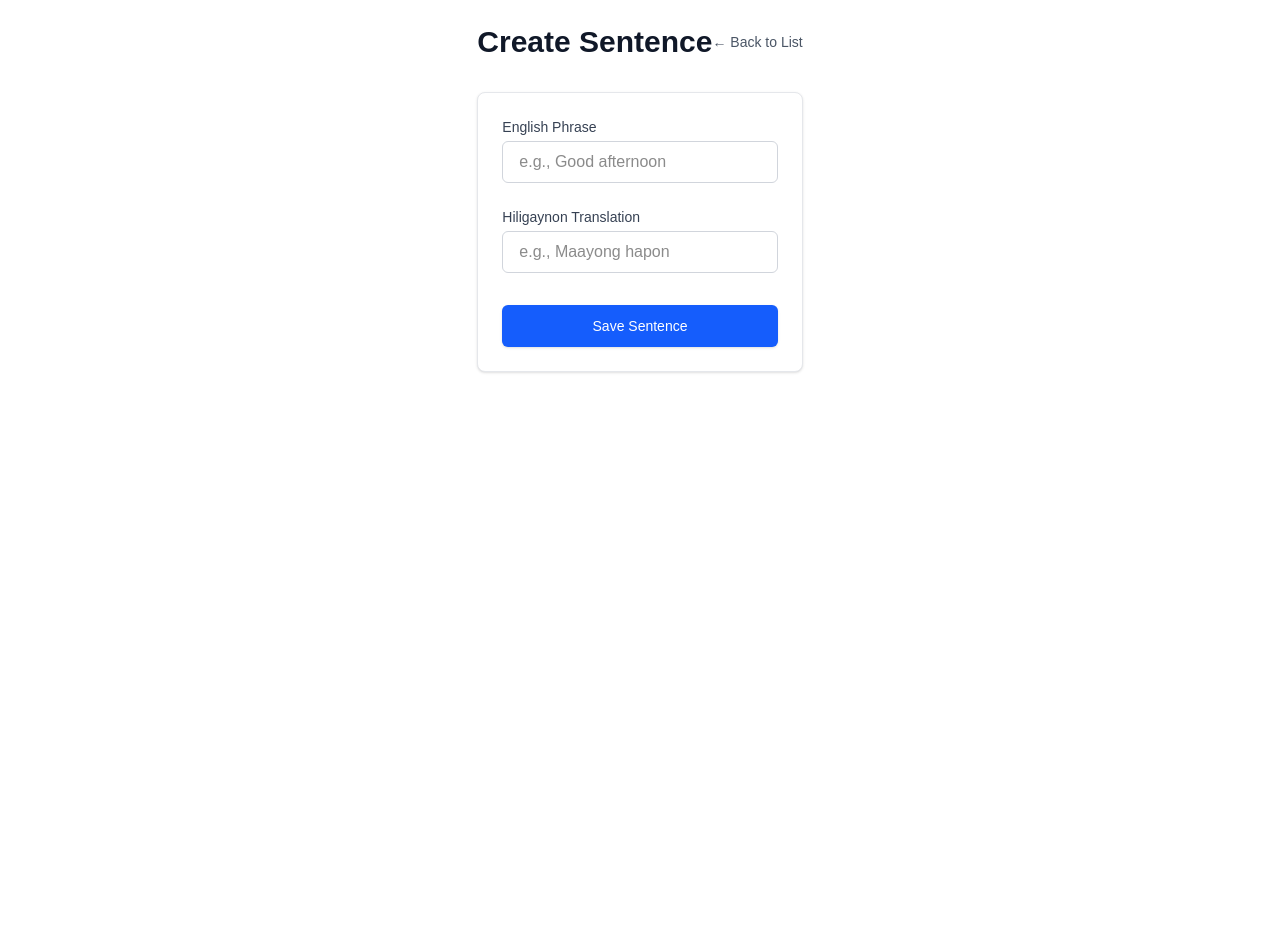
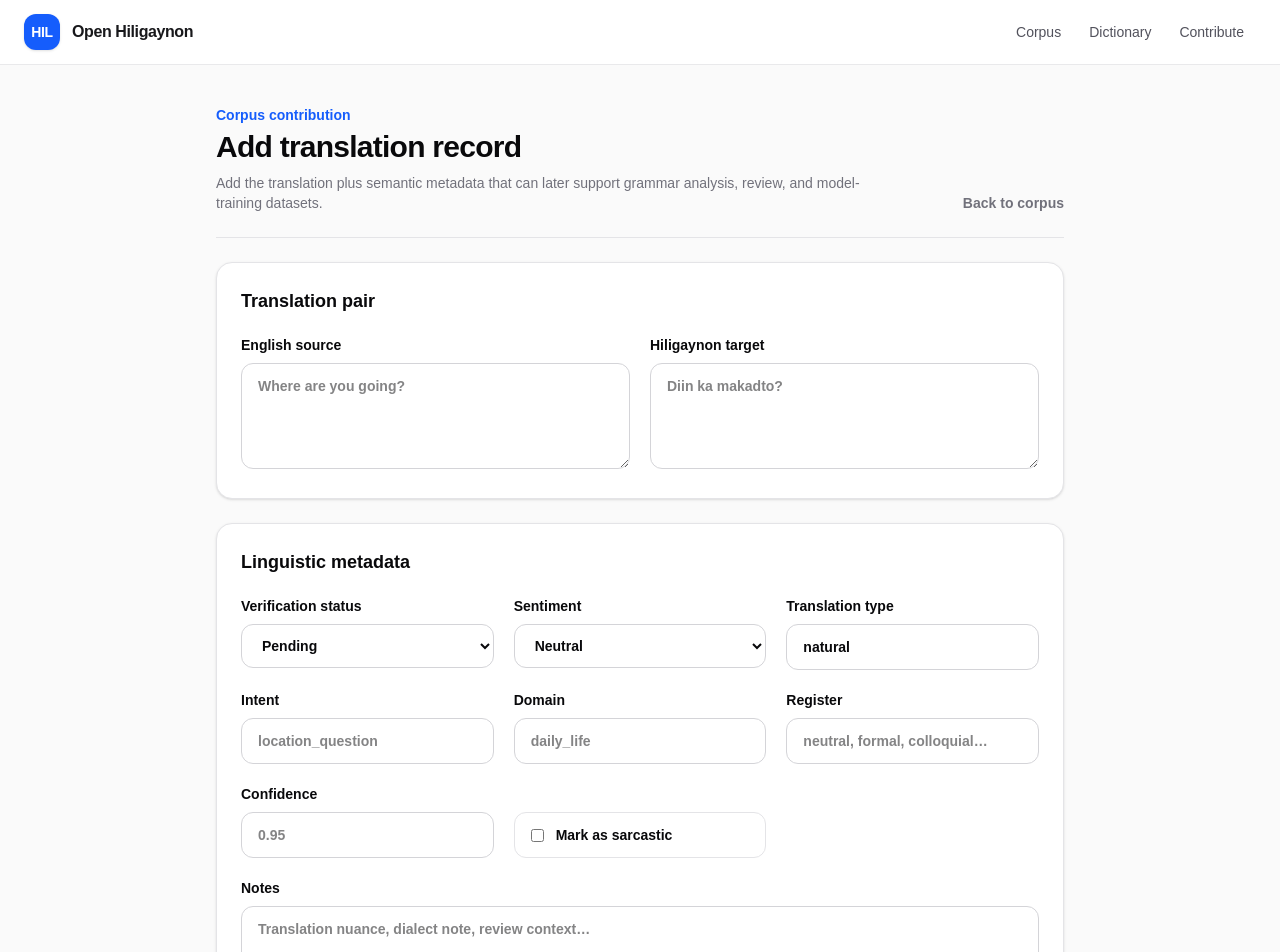
Before and after one commit to jdevc20/HiligaynonEngine, a Next.js app in the folder open-hiligaynon/: page /sentences/create in a window 1280 px wide. Shown: the top 952 px of the page. Before the commit the page ends 800 px from the top, so only its background shows below. Built offline with nearby package versions, Linux system fonts and the light colour scheme; no server answers.

Commit message:
refactor: capture translation and linguistic metadata

```diff
--- a/open-hiligaynon/app/sentences/create/page.tsx
+++ b/open-hiligaynon/app/sentences/create/page.tsx
@@ -1,120 +1,267 @@
 "use client";
 
-import { useState } from "react";
+import { FormEvent, useState } from "react";
 import { useRouter } from "next/navigation";
 import Link from "next/link";
+import { AppNav } from "@/components/AppNav";
 import { SentenceService } from "@/services/sentenceService";
+import type { TranslationStatus } from "@/types/sentence";
 
 export default function CreateSentencePage() {
   const router = useRouter();
 
-  // Form State
   const [english, setEnglish] = useState("");
   const [hiligaynon, setHiligaynon] = useState("");
+  const [status, setStatus] = useState<TranslationStatus>("pending");
+  const [sentiment, setSentiment] = useState(1);
+  const [intent, setIntent] = useState("");
+  const [domain, setDomain] = useState("");
+  const [register, setRegister] = useState("");
+  const [translationType, setTranslationType] = useState("natural");
+  const [confidence, setConfidence] = useState("");
+  const [notes, setNotes] = useState("");
+  const [isSarcastic, setIsSarcastic] = useState(false);
 
-  // UI State
-  const [isSubmitting, setIsSubmitting] = useState(false);
+  const [submitting, setSubmitting] = useState(false);
   const [error, setError] = useState<string | null>(null);
 
-  const handleSubmit = async (e: React.FormEvent) => {
-    e.preventDefault();
+  const submit = async (event: FormEvent) => {
+    event.preventDefault();
 
-    // Basic validation
     if (!english.trim() || !hiligaynon.trim()) {
-      setError("Both English and Hiligaynon fields are required.");
+      setError("English and Hiligaynon text are required.");
+      return;
+    }
+
+    const parsedConfidence =
+      confidence.trim() === "" ? null : Number.parseFloat(confidence);
+
+    if (
+      parsedConfidence !== null &&
+      (Number.isNaN(parsedConfidence) ||
+        parsedConfidence < 0 ||
+        parsedConfidence > 1)
+    ) {
+      setError("Confidence must be between 0 and 1.");
       return;
     }
 
     try {
-      setIsSubmitting(true);
+      setSubmitting(true);
       setError(null);
 
-      // Call your service to POST the data
-      await SentenceService.create({
+      const response = await SentenceService.create({
         english: english.trim(),
-        hiligaynon: hiligaynon.trim()
+        hiligaynon: hiligaynon.trim(),
+        status,
+        sentiment,
+        intent: intent.trim() || null,
+        domain: domain.trim() || null,
+        register: register.trim() || null,
+        translationType: translationType.trim() || "natural",
+        confidence: parsedConfidence,
+        notes: notes.trim() || null,
+        isSarcastic,
       });
 
-      // Redirect back to the sentences list page after success
-      router.push("/sentences");
-      router.refresh(); // Forces Next.js to re-fetch the list data
-
+      const id = response?.data?.id;
+      router.push(id ? "/sentences/" + id : "/sentences");
+      router.refresh();
     } catch (err) {
-      console.error("Failed to create sentence:", err);
-      setError("Failed to save the sentence. Please try again.");
+      console.error("Create translation failed:", err);
+      setError("Could not save the translation. Please try again.");
     } finally {
-      setIsSubmitting(false);
+      setSubmitting(false);
     }
   };
 
+  const inputClass =
+    "mt-2 w-full rounded-xl border border-zinc-300 bg-white px-4 py-3 text-sm outline-none transition focus:border-blue-500 focus:ring-2 focus:ring-blue-500/20 dark:border-zinc-700 dark:bg-zinc-950";
+
   return (
-    <div className="p-6 max-w-2xl mx-auto">
-      <header className="flex justify-between items-center mb-8">
-        <h1 className="text-3xl font-bold text-gray-900">Create Sentence</h1>
+    <div className="min-h-screen bg-zinc-50 text-zinc-950 dark:bg-zinc-950 dark:text-zinc-100">
+      <AppNav />
+
+      <main className="mx-auto w-full max-w-4xl px-4 py-10 sm:px-6">
+        <div className="flex flex-col gap-3 border-b border-zinc-200 pb-6 dark:border-zinc-800 sm:flex-row sm:items-end sm:justify-between">
+          <div>
+            <p className="text-sm font-semibold text-blue-600 dark:text-blue-400">
+              Corpus contribution
+            </p>
+            <h1 className="mt-1 text-3xl font-black tracking-tight">
+              Add translation record
+            </h1>
+            <p className="mt-2 max-w-2xl text-sm text-zinc-500">
+              Add the translation plus semantic metadata that can later support
+              grammar analysis, review, and model-training datasets.
+            </p>
+          </div>
           <Link
             href="/sentences"
-          className="text-sm font-medium text-gray-600 hover:text-gray-900 transition"
+            className="text-sm font-semibold text-zinc-500 hover:text-zinc-900 dark:hover:text-zinc-100"
           >
-          ← Back to List
+            Back to corpus
           </Link>
-      </header>
+        </div>
 
-      <main className="bg-white border border-gray-200 rounded-lg shadow-sm p-6">
         {error && (
-          <div className="mb-6 p-4 bg-red-50 border-l-4 border-red-500 text-red-700">
-            <p>{error}</p>
+          <div className="mt-6 rounded-xl border border-red-200 bg-red-50 p-4 text-sm text-red-700 dark:border-red-900 dark:bg-red-950/40 dark:text-red-300">
+            {error}
           </div>
         )}
 
-        <form onSubmit={handleSubmit} className="space-y-6">
-          {/* English Input */}
-          <div>
-            <label
-              htmlFor="english"
-              className="block text-sm font-medium text-gray-700 mb-1"
-            >
-              English Phrase
-            </label>
-            <input
-              type="text"
-              id="english"
+        <form onSubmit={submit} className="mt-6 space-y-6">
+          <section className="rounded-2xl border border-zinc-200 bg-white p-6 shadow-sm dark:border-zinc-800 dark:bg-zinc-900">
+            <h2 className="text-lg font-bold">Translation pair</h2>
+            <div className="mt-5 grid gap-5 md:grid-cols-2">
+              <label className="text-sm font-semibold">
+                English source
+                <textarea
                   value={english}
-              onChange={(e) => setEnglish(e.target.value)}
-              placeholder="e.g., Good afternoon"
-              className="w-full px-4 py-2 border border-gray-300 rounded-md focus:ring-2 focus:ring-blue-500 focus:border-blue-500 outline-none transition"
-              disabled={isSubmitting}
+                  onChange={(event) => setEnglish(event.target.value)}
+                  rows={4}
+                  placeholder="Where are you going?"
+                  className={inputClass}
                   required
                 />
+              </label>
+              <label className="text-sm font-semibold">
+                Hiligaynon target
+                <textarea
+                  value={hiligaynon}
+                  onChange={(event) => setHiligaynon(event.target.value)}
+                  rows={4}
+                  placeholder="Diin ka makadto?"
+                  className={inputClass}
+                  required
+                />
+              </label>
+            </div>
+          </section>
+
+          <section className="rounded-2xl border border-zinc-200 bg-white p-6 shadow-sm dark:border-zinc-800 dark:bg-zinc-900">
+            <h2 className="text-lg font-bold">Linguistic metadata</h2>
+            <div className="mt-5 grid gap-5 sm:grid-cols-2 lg:grid-cols-3">
+              <label className="text-sm font-semibold">
+                Verification status
+                <select
+                  value={status}
+                  onChange={(event) =>
+                    setStatus(event.target.value as TranslationStatus)
+                  }
+                  className={inputClass}
+                >
+                  <option value="pending">Pending</option>
+                  <option value="verified">Verified</option>
+                  <option value="approved">Approved</option>
+                  <option value="rejected">Rejected</option>
+                </select>
+              </label>
+
+              <label className="text-sm font-semibold">
+                Sentiment
+                <select
+                  value={sentiment}
+                  onChange={(event) =>
+                    setSentiment(Number.parseInt(event.target.value, 10))
+                  }
+                  className={inputClass}
+                >
+                  <option value={0}>Negative</option>
+                  <option value={1}>Neutral</option>
+                  <option value={2}>Positive</option>
+                </select>
+              </label>
+
+              <label className="text-sm font-semibold">
+                Translation type
+                <input
+                  value={translationType}
+                  onChange={(event) => setTranslationType(event.target.value)}
+                  placeholder="natural"
+                  className={inputClass}
+                />
+              </label>
+
+              <label className="text-sm font-semibold">
+                Intent
+                <input
+                  value={intent}
+                  onChange={(event) => setIntent(event.target.value)}
+                  placeholder="location_question"
+                  className={inputClass}
+                />
+              </label>
+
+              <label className="text-sm font-semibold">
+                Domain
+                <input
+                  value={domain}
+                  onChange={(event) => setDomain(event.target.value)}
+                  placeholder="daily_life"
+                  className={inputClass}
+                />
+              </label>
+
+              <label className="text-sm font-semibold">
+                Register
+                <input
+                  value={register}
+                  onChange={(event) => setRegister(event.target.value)}
+                  placeholder="neutral, formal, colloquial…"
+                  className={inputClass}
+                />
+              </label>
+
+              <label className="text-sm font-semibold">
+                Confidence
+                <input
+                  type="number"
+                  min="0"
+                  max="1"
+                  step="0.01"
+                  value={confidence}
+                  onChange={(event) => setConfidence(event.target.value)}
+                  placeholder="0.95"
+                  className={inputClass}
+                />
+              </label>
+
+              <label className="flex items-center gap-3 self-end rounded-xl border border-zinc-200 px-4 py-3 text-sm font-semibold dark:border-zinc-700">
+                <input
+                  type="checkbox"
+                  checked={isSarcastic}
+                  onChange={(event) => setIsSarcastic(event.target.checked)}
+                />
+                Mark as sarcastic
+              </label>
             </div>
 
-          {/* Hiligaynon Input */}
-          <div>
-            <label
-              htmlFor="hiligaynon"
-              className="block text-sm font-medium text-gray-700 mb-1"
+            <label className="mt-5 block text-sm font-semibold">
+              Notes
+              <textarea
+                value={notes}
+                onChange={(event) => setNotes(event.target.value)}
+                rows={3}
+                placeholder="Translation nuance, dialect note, review context…"
+                className={inputClass}
+              />
+            </label>
+          </section>
+
+          <div className="flex justify-end gap-3">
+            <Link
+              href="/sentences"
+              className="inline-flex h-11 items-center rounded-xl border border-zinc-300 bg-white px-5 text-sm font-semibold dark:border-zinc-700 dark:bg-zinc-900"
             >
-              Hiligaynon Translation
-            </label>
-            <input
-              type="text"
-              id="hiligaynon"
-              value={hiligaynon}
-              onChange={(e) => setHiligaynon(e.target.value)}
-              placeholder="e.g., Maayong hapon"
-              className="w-full px-4 py-2 border border-gray-300 rounded-md focus:ring-2 focus:ring-blue-500 focus:border-blue-500 outline-none transition"
-              disabled={isSubmitting}
-              required
-            />
-          </div>
-
-          {/* Submit Button */}
-          <div className="pt-2">
+              Cancel
+            </Link>
             <button
               type="submit"
-              disabled={isSubmitting}
-              className="w-full flex justify-center py-2.5 px-4 border border-transparent rounded-md shadow-sm text-sm font-medium text-white bg-blue-600 hover:bg-blue-700 focus:outline-none focus:ring-2 focus:ring-offset-2 focus:ring-blue-500 disabled:opacity-50 disabled:cursor-not-allowed transition"
+              disabled={submitting}
+              className="h-11 rounded-xl bg-blue-600 px-6 text-sm font-semibold text-white transition hover:bg-blue-700 disabled:opacity-50"
             >
-              {isSubmitting ? "Saving..." : "Save Sentence"}
+              {submitting ? "Saving…" : "Save translation"}
             </button>
           </div>
         </form>
```
Lines whose indentation alone changed are shown as unchanged.
